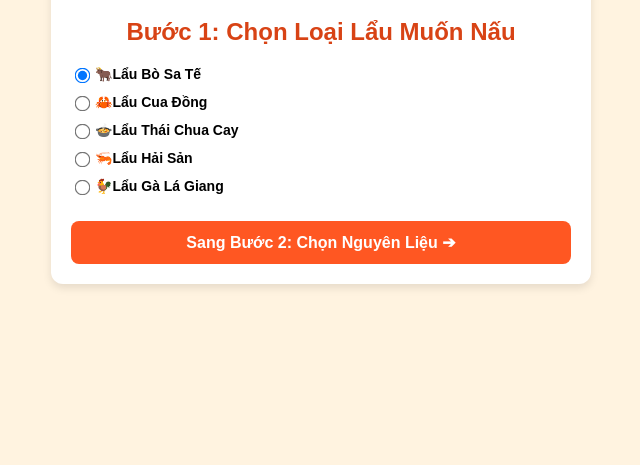
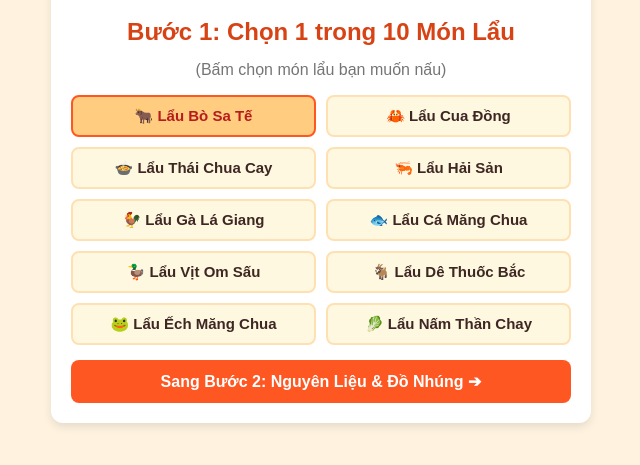
Before and after one commit to leducnam137-png/game-nau-an, a plain HTML site: page index.html in a window 1280 px wide. Shown: the part 81-546 px from the top of the page, without its empty margins (319-959 px from the left). Drawn offline with Linux system fonts and the light colour scheme.

Commit message:
Update index.html

```diff
--- a/index.html
+++ b/index.html
@@ -3,7 +3,7 @@
 <head>
     <meta charset="UTF-8">
     <meta name="viewport" content="width=device-width, initial-scale=1.0">
-    <title>Mô Phỏng Nấu Lẩu Chuyên Nghiệp</title>
+    <title>Mô Phỏng Nấu Lẩu - 10 Món Lẩu</title>
     <style>
         body { font-family: Arial, sans-serif; background-color: #fff3e0; text-align: center; padding: 15px; margin: 0; }
         .card { background: white; padding: 20px; border-radius: 12px; box-shadow: 0 4px 8px rgba(0,0,0,0.1); max-width: 500px; margin: 0 auto; text-align: left; }
@@ -13,9 +13,13 @@
         button { background-color: #ff5722; color: white; border: none; padding: 12px 20px; font-size: 16px; border-radius: 8px; cursor: pointer; margin-top: 15px; width: 100%; font-weight: bold; }
         button:hover { background-color: #e64a19; }
         .section-title { font-weight: bold; color: #bf360c; margin-top: 15px; border-bottom: 2px solid #ffe0b2; padding-bottom: 5px; }
-        .grid-container { display: grid; grid-template-columns: 1fr 1fr; gap: 8px; margin-top: 8px; }
+        .grid-container { display: grid; grid-template-columns: 1fr 1fr; gap: 10px; margin-top: 10px; }
+        .hotpot-option { background: #fff8e1; border: 2px solid #ffe0b2; border-radius: 8px; padding: 10px; cursor: pointer; text-align: center; font-weight: bold; font-size: 15px; color: #3E2723; }
+        .hotpot-option:hover { background: #ffe0b2; }
+        .hotpot-option input { display: none; }
+        .hotpot-option.selected { border-color: #ff5722; background: #ffcc80; color: #b71c1C; }
         .option { font-size: 14px; display: flex; align-items: center; }
-        input[type="checkbox"], input[type="radio"] { margin-right: 6px; transform: scale(1.2); }
+        input[type="checkbox"] { margin-right: 6px; transform: scale(1.2); }
         input[type="range"] { width: 100%; margin-top: 10px; }
     </style>
 </head>
@@ -25,15 +29,23 @@
     <h1>🍲 Game Mô Phỏng Nấu Lẩu</h1>
 
     <div id="step0" class="step active">
-        <h2>Bước 1: Chọn Loại Lẩu Muốn Nấu</h2>
-        <div style="margin-top: 15px;">
-            <label class="option" style="margin-bottom: 12px;"><input type="radio" name="hotpotType" value="Lẩu Bò Sa Tế" checked> 🐂 <b>Lẩu Bò Sa Tế</b></label>
-            <label class="option" style="margin-bottom: 12px;"><input type="radio" name="hotpotType" value="Lẩu Cua Đồng"> 🦀 <b>Lẩu Cua Đồng</b></label>
-            <label class="option" style="margin-bottom: 12px;"><input type="radio" name="hotpotType" value="Lẩu Thái Chua Cay"> 🍲 <b>Lẩu Thái Chua Cay</b></label>
-            <label class="option" style="margin-bottom: 12px;"><input type="radio" name="hotpotType" value="Lẩu Hải Sản"> 🦐 <b>Lẩu Hải Sản</b></label>
-            <label class="option" style="margin-bottom: 12px;"><input type="radio" name="hotpotType" value="Lẩu Gà Lá Giang"> 🐓 <b>Lẩu Gà Lá Giang</b></label>
+        <h2>Bước 1: Chọn 1 trong 10 Món Lẩu</h2>
+        <p style="text-align: center; color: #757575; margin-top: -5px;">(Bấm chọn món lẩu bạn muốn nấu)</p>
+
+        <div class="grid-container" id="hotpotGrid">
+            <div class="hotpot-option selected" onclick="selectHotpot(this, 'Lẩu Bò Sa Tế')">🐂 Lẩu Bò Sa Tế</div>
+            <div class="hotpot-option" onclick="selectHotpot(this, 'Lẩu Cua Đồng')">🦀 Lẩu Cua Đồng</div>
+            <div class="hotpot-option" onclick="selectHotpot(this, 'Lẩu Thái Chua Cay')">🍲 Lẩu Thái Chua Cay</div>
+            <div class="hotpot-option" onclick="selectHotpot(this, 'Lẩu Hải Sản')">🦐 Lẩu Hải Sản</div>
+            <div class="hotpot-option" onclick="selectHotpot(this, 'Lẩu Gà Lá Giang')">🐓 Lẩu Gà Lá Giang</div>
+            <div class="hotpot-option" onclick="selectHotpot(this, 'Lẩu Cá Măng Chua')">🐟 Lẩu Cá Măng Chua</div>
+            <div class="hotpot-option" onclick="selectHotpot(this, 'Lẩu Vịt Om Sấu')">🦆 Lẩu Vịt Om Sấu</div>
+            <div class="hotpot-option" onclick="selectHotpot(this, 'Lẩu Dê Thuốc Bắc')">🐐 Lẩu Dê Thuốc Bắc</div>
+            <div class="hotpot-option" onclick="selectHotpot(this, 'Lẩu Ếch Măng Chua')">🐸 Lẩu Ếch Măng Chua</div>
+            <div class="hotpot-option" onclick="selectHotpot(this, 'Lẩu Nấm Thần Chay')">🥬 Lẩu Nấm Thần Chay</div>
         </div>
-        <button onclick="nextStep(1)">Sang Bước 2: Chọn Nguyên Liệu ➔</button>
+
+        <button onclick="nextStep(1)">Sang Bước 2: Nguyên Liệu & Đồ Nhúng ➔</button>
     </div>
 
     <div id="step1" class="step">
@@ -115,6 +127,14 @@
 </div>
 
 <script>
+    let chosenHotpot = "Lẩu Bò Sa Tế";
+
+    function selectHotpot(element, name) {
+        document.querySelectorAll('.hotpot-option').forEach(el => el.classList.remove('selected'));
+        element.classList.add('selected');
+        chosenHotpot = name;
+    }
+
     function nextStep(stepNum) {
         document.querySelectorAll('.step').forEach(el => el.classList.remove('active'));
         document.getElementById('step' + stepNum).classList.add('active');
@@ -122,8 +142,6 @@
     }
 
     function finishCooking() {
-        let hotpotType = document.querySelector('input[name="hotpotType"]:checked').value;
-
         let selectedIngs = [];
         document.querySelectorAll('.ing:checked').forEach(el => selectedIngs.push(el.value));
 
@@ -137,12 +155,12 @@
         let spiceText = selectedSpices.length > 0 ? selectedSpices.join(', ') : 'Không nêm gia vị';
 
         let resultHTML = `
-            🥘 <b>Món ăn:</b> <span style="color:#d84315;">${hotpotType}</span><br>
+            🥘 <b>Món ăn chọn nấu:</b> <span style="color:#d84315; font-size:18px;">${chosenHotpot}</span><br>
             👥 <b>Khẩu phần:</b> ${portion}<br>
             ⏱️ <b>Thời gian ninh:</b> ${time} phút<br>
             🥩 <b>Đồ nhúng đã chọn:</b> ${ingText}<br>
             🧂 <b>Gia vị nêm:</b> ${spiceText}<br><br>
-            👉 <b>Đánh giá:</b> Nồi <b>${hotpotType}</b> nóng hổi bốc khói ngút ngàn, nước dùng vừa vặn, đồ nhúng phong phú! Chúc cả nhà ngon miệng! 😋
+            👉 <b>Đánh giá:</b> Nồi <b>${chosenHotpot}</b> thơm phức bốc khói ngút ngàn, nước dùng vừa vặn, đồ nhúng phong phú! Chúc cả nhà ngon miệng! 😋
         `;
 
         document.getElementById('resultBox').innerHTML = resultHTML;
@@ -155,4 +173,4 @@
 </script>
 
 </body>
-    </html>
+</html>                                   </html>
```
